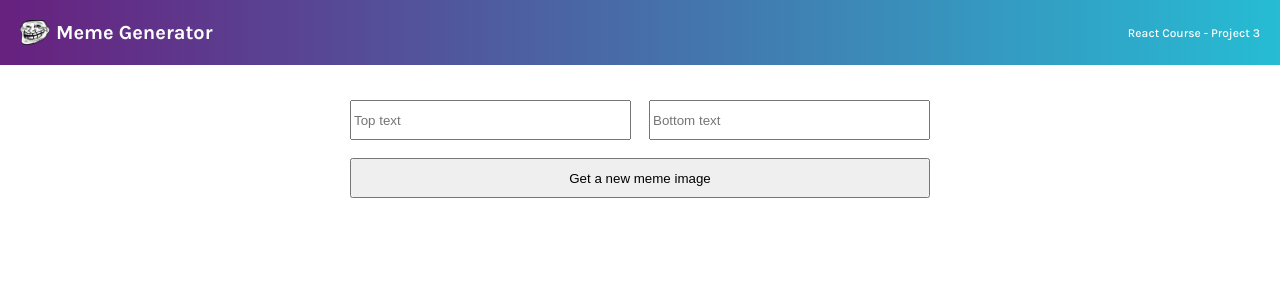
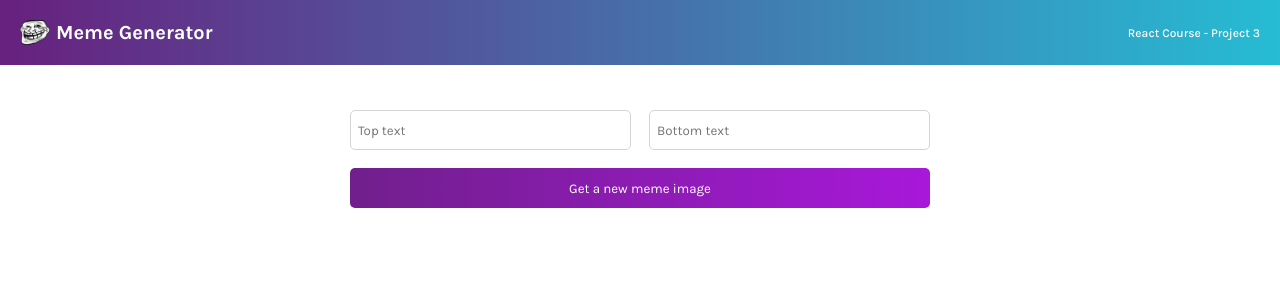
Before and after one commit to uzairahmednasir/meme-generator, a React app: page / in a window 1280 px wide. Shown: the top 300 px of the page. Built offline with nearby package versions, Linux system fonts and the light colour scheme.

Commit message:
some fixes

```diff
--- a/src/components/Meme.jsx
+++ b/src/components/Meme.jsx
@@ -1,7 +1,7 @@
 export default function Meme() {
     return (
         <main>
-            <form className="form">
+            <div className="form">
                 <input
                     type="text"
                     placeholder="Top text"
@@ -13,11 +13,11 @@ export default function Meme() {
                     className="form__input"
                 />
                 <button
-                    className="form__btn"
-                    type="submit">
+                    type="submit"
+                    className="form__btn">
                     Get a new meme image
                 </button>
-            </form>
+            </div>
         </main>
     )
 }
--- a/src/styles/_form.scss
+++ b/src/styles/_form.scss
@@ -1,7 +1,7 @@
 main {
     width: 650px;
     padding: 35px;
-    margin: auto;
+    margin: 10px auto;
 }
 
 .form {
@@ -10,6 +10,20 @@ main {
     gap: 18px;
 }
 
+
+.form__input {
+    font-family: "Karla", sans-serif;
+    text-indent: 5px;
+    border-radius: 5px;
+    border: 1px solid #D5D4D8;
+}
+
 .form__btn {
+    font-family: "Karla", sans-serif;
     grid-column: 1 / -1;
+    border-radius: 5px;
+    background: linear-gradient(90.41deg, #711F8D 1.14%, #A818DA 100%);
+    color: white;
+    border: none;
+    cursor: pointer;
 }
--- a/src/styles/_global.scss
+++ b/src/styles/_global.scss
@@ -2,9 +2,9 @@
 
 * {
     box-sizing: border-box;
+    margin: 0;
 }
 
 body {
     font-family: "Karla", sans-serif;
-    margin: 0;
 }
```
